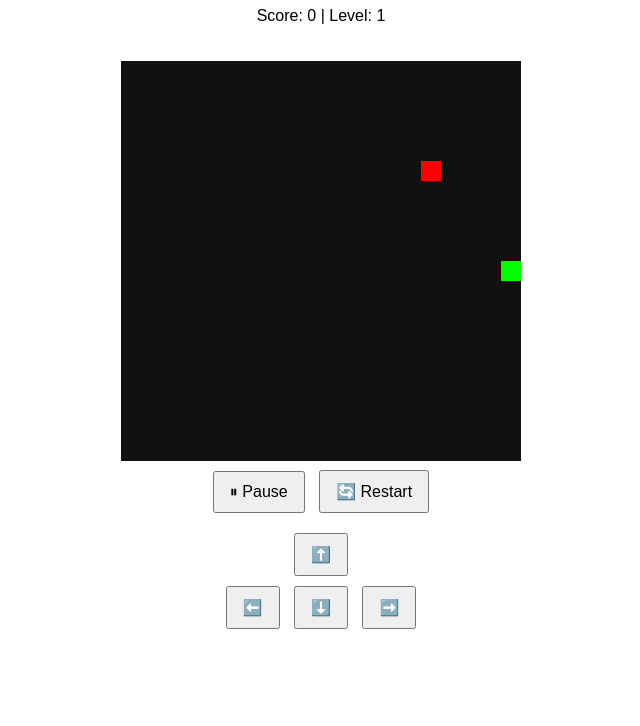
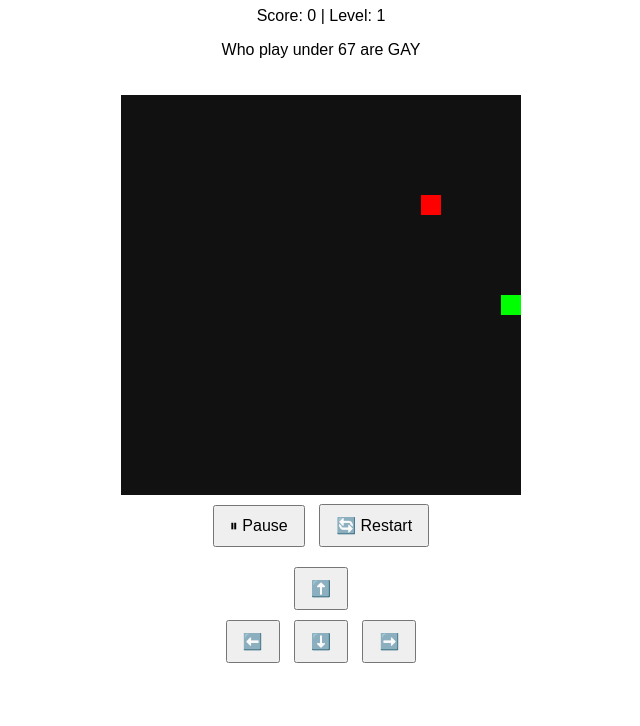
Before and after one commit to mrkevin470-ops/Snake-Hunt, a plain HTML site: page index.html in a window 1280 px wide. Shown: the part 74-800 px from the top of the page, without its empty margins (319-959 px from the left). Drawn offline with Linux system fonts and the light colour scheme.

Commit message:
Update index.html

```diff
--- a/index.html
+++ b/index.html
@@ -23,6 +23,7 @@
 
 <h1>🐍 Snake Hunt</h1>
 <p>Score: <span id="score">0</span> | Level: <span id="level">1</span></p>
+  <p>Who play under 67 are GAY</p>
 
 <canvas id="game" width="400" height="400"></canvas><br>
 
```
